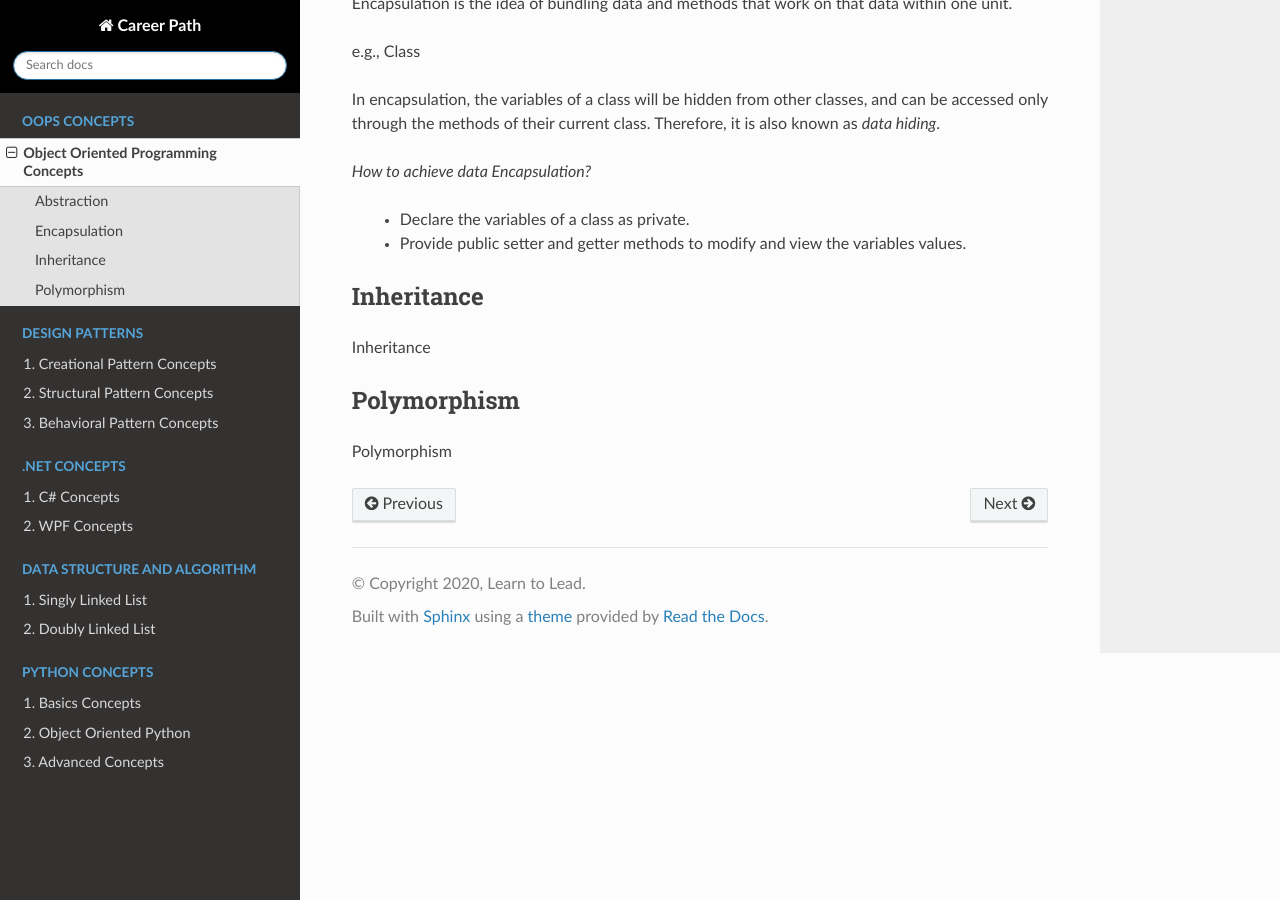
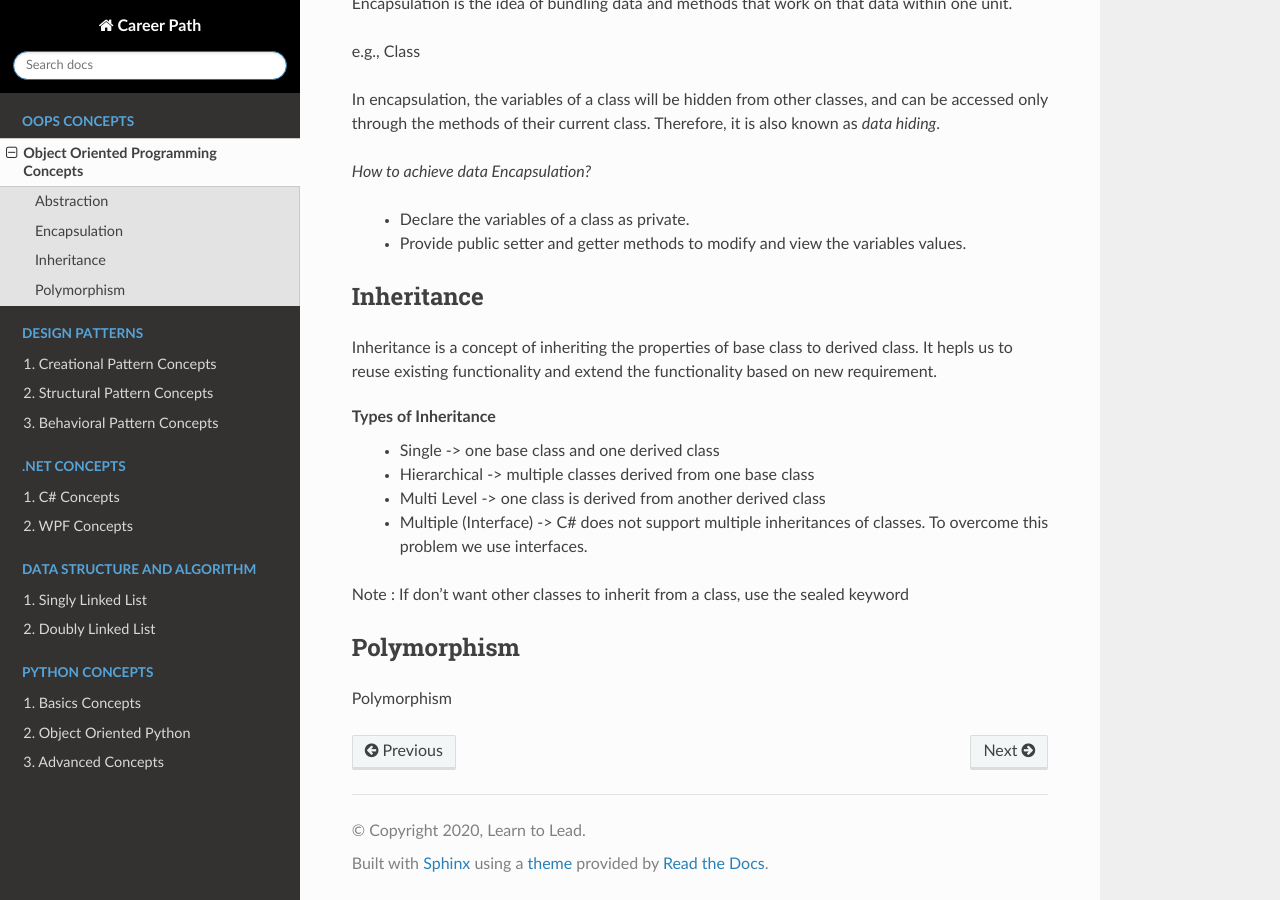
Before and after one commit to ManojPrabhakar-dev/Career-Path, a Sphinx documentation site: the page built from source/OOPs.rst, in a window 1280 px wide and 900 px high, scrolled down 568 px. Built offline with Sphinx 7.4.7 and the Read the Docs theme 2.0.0, drawn with Linux system fonts in a browser that asks for light colours.

Commit message:
Added Inheritance

```diff
--- a/source/OOPs.rst
+++ b/source/OOPs.rst
@@ -42,7 +42,16 @@ Therefore, it is also known as *data hiding*.
 Inheritance
 ***********
 
-Inheritance
+Inheritance is a concept of inheriting the properties of base class to derived class.
+It hepls us to reuse existing functionality and extend the functionality based on new requirement.
+
+**Types of Inheritance**
+    - Single -> one base class and one derived class
+    - Hierarchical -> multiple classes derived from one base class
+    - Multi Level -> one class is derived from another derived class
+    - Multiple (Interface) -> C# does not support multiple inheritances of classes. To overcome this problem we use interfaces.
+
+Note : If don't want other classes to inherit from a class, use the sealed keyword
 
 *************
 Polymorphism
```
